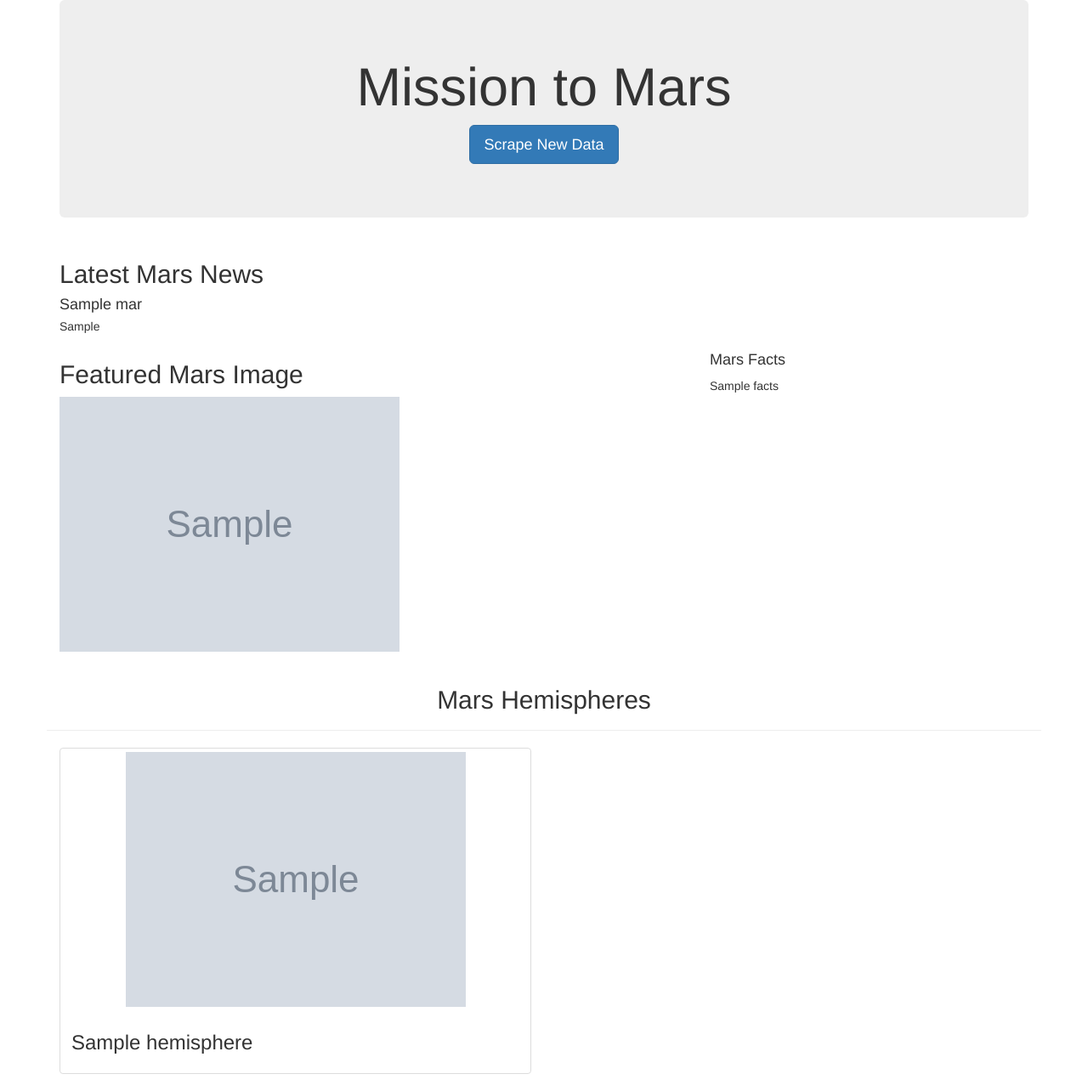
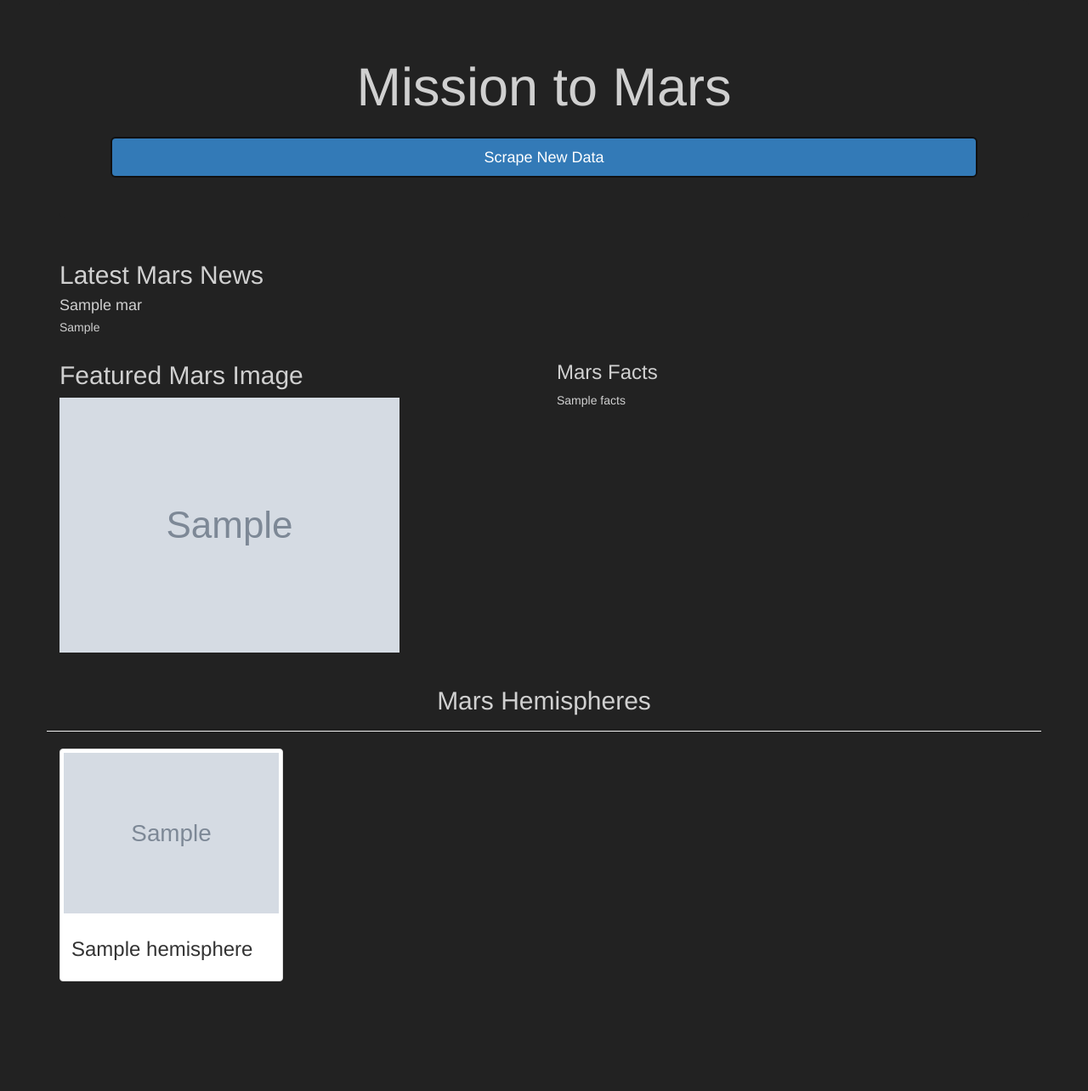
Before and after one commit to AlbertoV5/tec-data-10-web, a Flask app: page / in a window 1280 px wide. Shown: the whole page at 85% size. After the commit the page ends 1155 px from the top, so only its background shows below. Run offline with Flask 2, Linux system fonts and the light colour scheme; grey boxes marked "Sample" are stand-in pictures; a database or web service that is not in the repository returns one stand-in record (values such as "Sample title"); some libraries are stand-ins or nearby versions.

Commit message:
added more bootstrap styling

```diff
--- a/templates/index.html
+++ b/templates/index.html
@@ -10,15 +10,18 @@
       href="https://maxcdn.bootstrapcdn.com/bootstrap/3.3.7/css/bootstrap.min.css"
     />
   </head>
-  <body>
+  <body style="background-color: #222222; color:#d0d0d0;">
     <div class="container">
       <!-- Add Jumbotron to Header -->
-      <div class="jumbotron text-center">
+      <div class="jumbotron text-center" style="background-color: #222222; color:#d0d0d0;">
         <h1>Mission to Mars</h1>
         <!-- Add a button to activate scraping script -->
-        <p><a class="btn btn-primary btn-lg" href="/scrape" role="button">Scrape New Data</a></p>
+        <p style="margin-top: 24px; margin-bottom:0px">
+          <a
+          class="btn btn-primary btn-lg btn-block"
+          href="/scrape" role="button"
+          style="border: 2px solid #101010">Scrape New Data</a></p>
       </div>
-
       <!-- Add section for Mars News -->
       <div class="row" id="mars-news">
         <div class="col-md-12">
@@ -34,7 +37,7 @@
 
       <!-- Section for Featured Image and Facts table -->
       <div class="row" id="mars-featured-image">
-        <div class="col-md-8">
+        <div class="col-xs-8 col-md-6">
           <h2>Featured Mars Image</h2>
 
           <!-- if images is False/None/non-existent, then default to error message -->
@@ -45,10 +48,10 @@
           />
         </div>
 
-        <div class="col-md-4">
+        <div class="col-xs-8 col-md-6">
           <!-- Mars Facts -->
-          <div class="row" id="mars-facts">
-            <h4>Mars Facts</h4>
+          <div class="row center-block" id="mars-facts">
+            <h3>Mars Facts</h3>
             {{ mars.facts | safe }}
           </div>
         </div>
@@ -61,7 +64,7 @@
         </div>
 
         {% for hemisphere in mars.hemispheres %}
-        <div class="col-md-6">
+        <div class="col-xs-6 col-md-3">
           <div class="thumbnail">
             <img src="{{hemisphere.img_url | default('static/images/error.png', true)}}" alt="...">
             <div class="caption">
```
Also changed, not shown: resources/mongosh1.png (added), resources/mongosh2.png (added).
